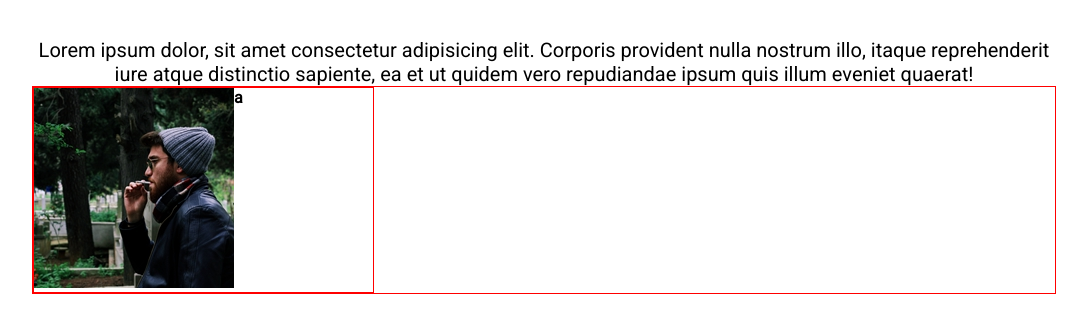
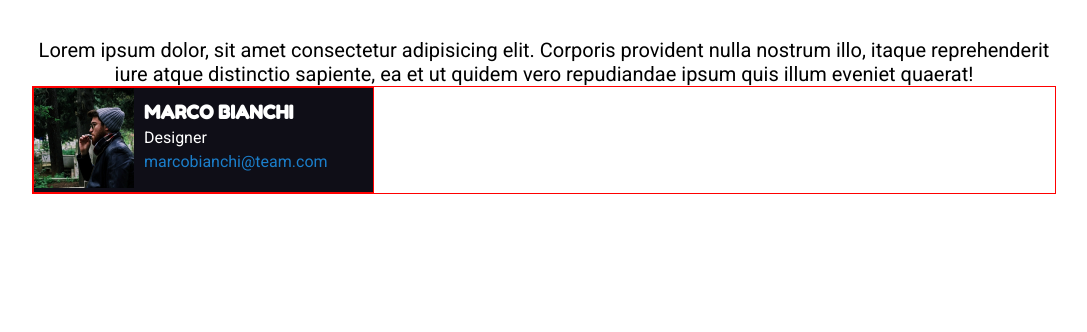
Before and after one commit to mattiabenelli/html-css-float-cards, a plain HTML site: page index.html in a window 1280 px wide. Shown: the part 110-442 px from the top of the page, without its empty margins (96-1183 px from the left). Drawn offline with Linux system fonts and the light colour scheme.

Commit message:
Casella esempio fatta

```diff
--- a/css/style.css
+++ b/css/style.css
@@ -37,13 +37,28 @@ p,h1{
 }
 .col{
     width: calc(100% / 3 );
-
+    background-color: rgba(15,14,23,255);
+}
+div.immagine img{
+    width: 100px;
 }
 .immagine{
     width: auto;
-
+}
+.descrizione{
+    margin: 10px;
+    line-height: 1.5;
 }
 .immagine, .descrizione{
     float: left;
-
 }
+h3{
+    font-family: Fredoka One;
+}
+h3, .professione{
+    color: white;
+}
+a{
+    text-decoration: none;
+    color: rgba(27,126,202,255);
+}
--- a/index.html
+++ b/index.html
@@ -25,9 +25,12 @@
                             <img src="./img/male1.png" alt="Male 1">
                         </div>
                         <div class="descrizione">
-                            <h4>a</h4>
+                            <h3>MARCO BIANCHI</h4>
+                            <div class="professione">Designer</div>
+                            <a href="">marcobianchi@team.com</a>
                         </div>
                     </div>
+
 
                 </div>
             </div>
```
